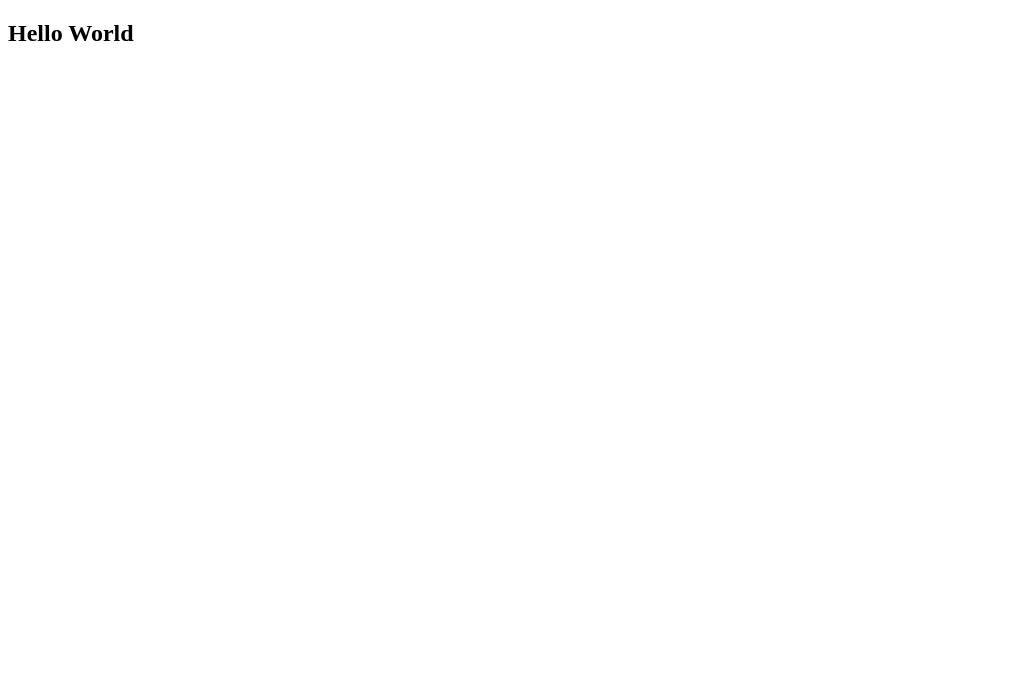
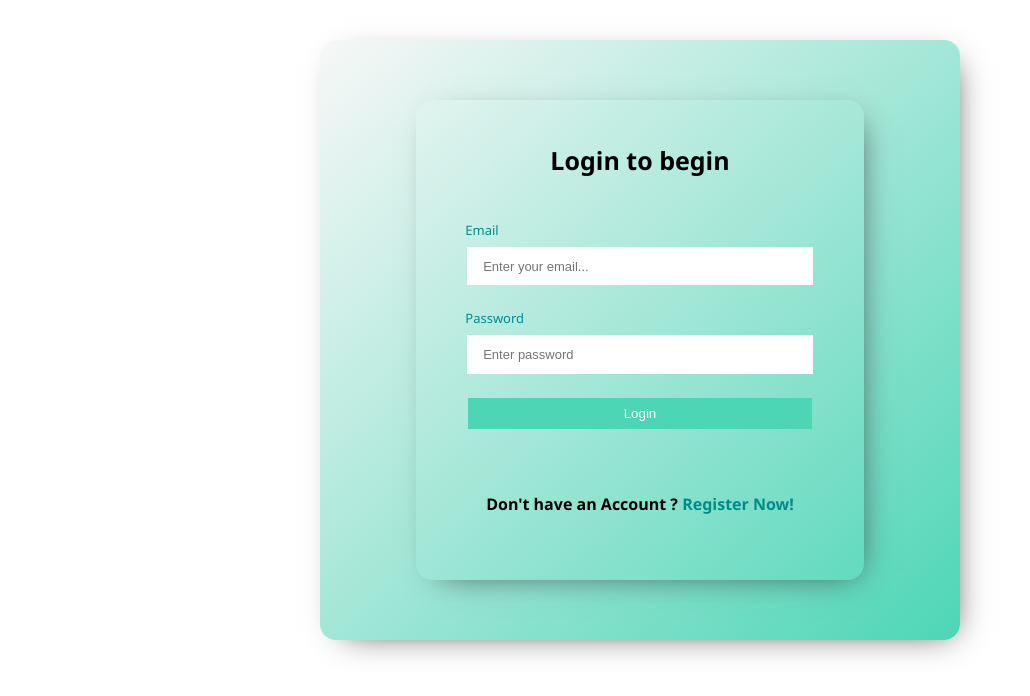
Before and after one commit to Arunprabu-CESIT/management_client, a React (Create React App) app: page /login in a window 1280 px wide. Shown: the top 696 px of the page, without its empty margins (0-1030 px from the left). Built offline with nearby package versions, Linux system fonts and the light colour scheme.

Commit message:
Worked on login UI

```diff
--- a/src/App.js
+++ b/src/App.js
@@ -1,11 +1,22 @@
 import React from 'react';
-
-import './App.css';
+import './App.scss';
+import { Routes, Route } from 'react-router-dom';
+import Login from './components/Login/Login';
+import Register from './components/Register/Register';
+import Home from './components/Home/Home';
 
 const App = () => {
   return (
     <>
-      <h2>Hello World</h2>
+      <div className="App">
+        <header>
+          <Routes>
+            <Route path="/" exact element={<Home />} />
+            <Route path="/login" exact element={<Login />} />
+            <Route path="/register" exact element={<Register />} />
+          </Routes>
+        </header>
+      </div>
     </>
   );
 };
--- /dev/null
+++ b/src/App.scss
@@ -0,0 +1,4 @@
+.App {
+  text-align: center;
+  font-family: 'Segoe UI', Tahoma, Geneva, Verdana, sans-serif;
+}
--- /dev/null
+++ b/src/components/Home/Home.jsx
@@ -0,0 +1,16 @@
+import React from 'react';
+import { Link } from 'react-router-dom';
+
+const Home = () => {
+  return (
+    <div className="App">
+      <h4> Home Page</h4>
+      <nav>
+        <Link to="login">Login</Link> <br />
+        <Link to="register">Register</Link>
+      </nav>
+    </div>
+  );
+};
+
+export default Home;
--- a/src/components/login/login.jsx
+++ b/src/components/login/login.jsx
@@ -0,0 +1,62 @@
+import React, { useState } from 'react';
+import { Link } from 'react-router-dom';
+import './Login.scss';
+
+const Login = () => {
+  const [email, setEmail] = useState('');
+  const [password, setPassword] = useState('');
+
+  const handleSubmit = (event) => {
+    event.preventDefault();
+  };
+
+  return (
+    <>
+      <div className="main-login">
+        <div className="login-container">
+          <div className="login-form">
+            <div className="title">Login to begin</div>
+            <form onSubmit={handleSubmit}>
+              <label for="email">Email</label>
+              <input
+                placeholder="Enter your email..."
+                type="email"
+                id="email"
+                required
+                value={email}
+                onChange={(e) => {
+                  setEmail(e.target.value);
+                }}
+              />
+              <label for="password">Password</label>
+              <input
+                placeholder="Enter password"
+                type="password"
+                id="password"
+                required
+                value={password}
+                onChange={(e) => {
+                  setPassword(e.target.value);
+                }}
+              />
+              <button type="submit" id="sub_but">
+                Login
+              </button>
+            </form>
+
+            <div className="footer">
+              <h4>
+                Don't have an Account ?{' '}
+                <Link className="link" to="/register">
+                  Register Now!
+                </Link>
+              </h4>
+            </div>
+          </div>
+        </div>
+      </div>
+    </>
+  );
+};
+
+export default Login;
--- a/src/components/login/login.scss
+++ b/src/components/login/login.scss
@@ -0,0 +1,89 @@
+$main-color: #4dd6b6;
+
+.main-login {
+  height: 100%;
+  width: 100%;
+  overflow-x: hidden;
+  background: linear-gradient(to right, darkgray);
+
+  .login-container {
+    height: 75vh;
+    width: 50vw;
+    background: linear-gradient(
+      to left top,
+      $main-color,
+      rgba(236, 236, 236, 0.4)
+    );
+    border-radius: 1rem;
+    margin: 2rem auto;
+    box-shadow: 0.5rem 0.5rem 2rem -1rem rgb(58, 57, 57);
+    display: flex;
+    justify-content: center;
+    align-items: center;
+    .link {
+      text-decoration: none;
+      color: darkcyan;
+    }
+
+    .login-form {
+      display: flex;
+      flex-direction: column;
+      justify-content: space-evenly;
+      border-radius: 1rem;
+      margin: 2rem;
+      box-shadow: 0.5rem 0.5rem 2rem -1rem rgb(58, 57, 57);
+      height: 80%;
+      width: 70%;
+
+      .title {
+        font-size: 25px;
+        font-weight: 600;
+      }
+
+      input {
+        display: block;
+        border: none;
+        height: 2rem;
+        width: 70%;
+        margin: auto;
+        margin-bottom: 1.5rem;
+        padding: 0.2rem 1rem;
+        font-size: small;
+        color: gray;
+        transition: all 0.1s ease-in-out;
+        &:focus {
+          outline: none;
+          border: none;
+        }
+        &:hover {
+          outline: 0.5px solid $main-color;
+          box-shadow: 2px 2px 9px -2px $main-color;
+        }
+      }
+
+      label {
+        display: block;
+        text-align: left;
+        width: 78%;
+        margin: auto;
+        font-size: small;
+        color: darkcyan;
+        margin-bottom: 0.5rem;
+      }
+
+      #sub_but {
+        width: 77%;
+        background: $main-color;
+        color: white;
+        border: none;
+        cursor: pointer;
+        padding: 0.5rem 1rem;
+        transition: all 0.2s ease;
+        &:hover {
+          box-shadow: 4px 3px 9px -1px gray;
+          transform: translateY(-5px);
+        }
+      }
+    }
+  }
+}
--- /dev/null
+++ b/src/components/register/Register.scss
@@ -0,0 +1,6 @@
+.main-register {
+  min-height: 100vh;
+  min-width: 100vw;
+  overflow-x: hidden;
+  background: linear-gradient(to right, darkgray);
+}
--- a/src/components/register/register.jsx
+++ b/src/components/register/register.jsx
@@ -0,0 +1,18 @@
+import React from 'react';
+import { Link } from 'react-router-dom';
+import './Register.scss';
+
+const Register = () => {
+  return (
+    <>
+      <div className="main-register">
+        <div className="register-container">
+          <div className="register-form"></div>
+        </div>
+      </div>
+      <Link to="/login">Go to Login Page</Link>
+    </>
+  );
+};
+
+export default Register;
```
Also changed, not shown: src/components/Home/Home.scss (added).
